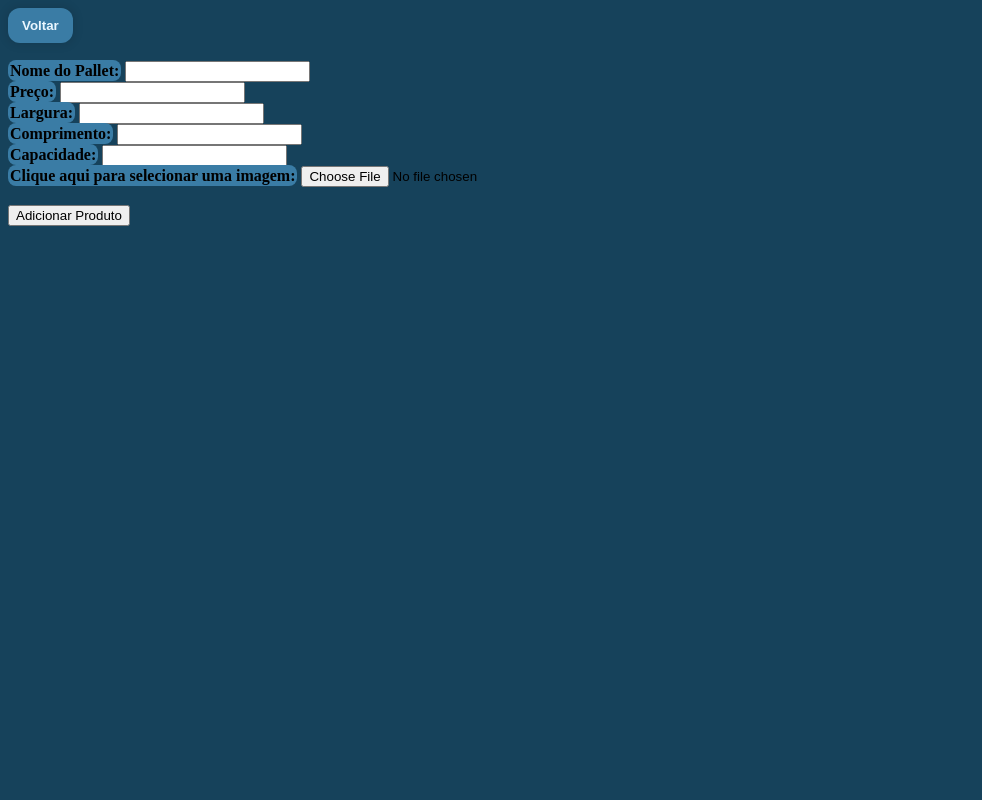
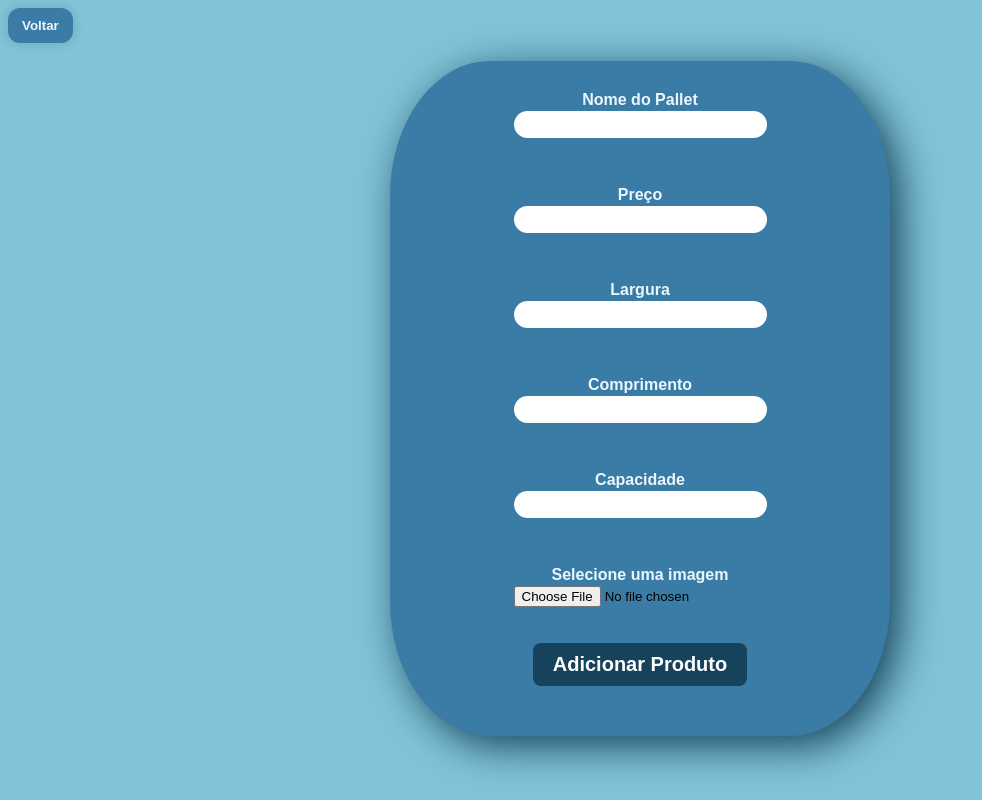
Before and after one commit to ramonmoncao/PIC-Pallets, a website: page public/adicionarProduto.html in a window 1280 px wide. Shown: the whole page, without its empty margins (0-982 px from the left). Drawn offline with Linux system fonts and the light colour scheme.

Commit message:
Atualizar produto(front)

```diff
--- a/public/adicionarProduto.html
+++ b/public/adicionarProduto.html
@@ -11,14 +11,14 @@
 <body>
     <button class="produto-btn"><a href="admPage.html">Voltar</a></button><br>
     <form id="productForm">
-        <label>Nome do Pallet:</label> <input type="text" id="productName" required><br>
-        <label>Preço:</label> <input type="number" id="productPrice" required><br>
-        <label>Largura:</label> <input type="number" id="productWidth" required><br>
-        <label>Comprimento:</label> <input type="number" id="productLength" required><br>
-        <label>Capacidade:</label> <input type="number" id="productCapacity" required><br>
-        <label for="imageUpload">Clique aqui para selecionar uma imagem:</label>
-        <input type="file" id="imageUpload" accept="image/*"><br><br>
-        <button type="button" onclick="adicionarProduto()">Adicionar Produto</button>
+        <label>Nome do Pallet</label> <input class="input" type="text" id="productName" required><br>
+        <label>Preço</label> <input class="input" type="number" id="productPrice" required><br>
+        <label>Largura</label> <input class="input" type="number" id="productWidth" required><br>
+        <label>Comprimento</label> <input class="input" type="number" id="productLength" required><br>
+        <label>Capacidade</label> <input class="input" type="number" id="productCapacity" required><br>
+        <label for="imageUpload" class ="imgUpload">Selecione uma imagem</label>
+        <input  class="buttonImg" type="file" id="imageUpload" accept="image/*"><br><br>
+        <div id = "button"><button class="button" type="button" onclick="adicionarProduto()"><strong>Adicionar Produto</strong></button></div>
     </form>
 
     <script>
--- a/public/scripts/script.js
+++ b/public/scripts/script.js
@@ -4,6 +4,7 @@ $(document).ready(function() {
         $('#mobile_menu').toggleClass('active'); // Abre/fecha o menu
         $(this).find('i').toggleClass('fa-bars fa-x'); // Troca o ícone do hambúrguer
         $('#overlay').toggle(); // Mostra ou esconde o overlay
+
     });
 
     // Fechar o menu e o overlay quando clicar no botão "X" de fechar
--- a/public/styles/AdmPage.css
+++ b/public/styles/AdmPage.css
@@ -10,7 +10,7 @@
     --color-primary-9: #4985aa;
 }
 body {
-    background-color: var(--color-primary-4);
+    background-color: var(--color-primary-3);
 }
 
 label {
@@ -38,3 +38,50 @@ h1 {
 .produto-btn {
     text-decoration: none;
 }
+#productForm label{
+    color:var(--color-primary-1);
+    background-color: transparent;
+    font-family: Arial;
+    display: flex;
+    position: relative;
+    justify-self: center;
+    padding-top: 30px;
+
+}
+#button{
+    justify-self: center;
+    justify-content: center;
+    padding-bottom: 50px;
+}
+#productForm{
+    width: 500px;
+    display: grid;
+    justify-self: center;
+    justify-content: center;
+    background-color: var(--color-primary-5);
+    border-radius: 20% 20% 20% 20%;
+    box-shadow:#020202;
+    box-shadow: 10px 10px 40px var(--color-primary-4);
+}
+.input{
+    height: 25px;
+    border-radius: 20px 20px 20px 20px;
+    border-style: hidden;
+    box-shadow: 5px 5px 35px var(--color-primary-5);
+}
+.button{
+    background-color: var(--color-primary-4);  /* Cor de fundo */
+    color: white;               /* Cor do texto */
+    padding: 10px 20px;         /* Espaçamento interno (topo e lateral) */
+    border: none;               /* Remove a borda padrão */
+    border-radius: 8px;
+    font-family: Arial;    /* Bordas arredondadas */
+    font-size: 20px;            /* Tamanho da fonte */
+    cursor: pointer;           /* Mostra o cursor de ponteiro quando o botão é hover */
+    transition: background-color 0.3s, transform 0.3s;
+}
+.imgUpload {
+    cursor: pointer;
+    display: inline-block;
+
+}
```
Also changed, not shown: public/index.html (+1 -0 lines).
